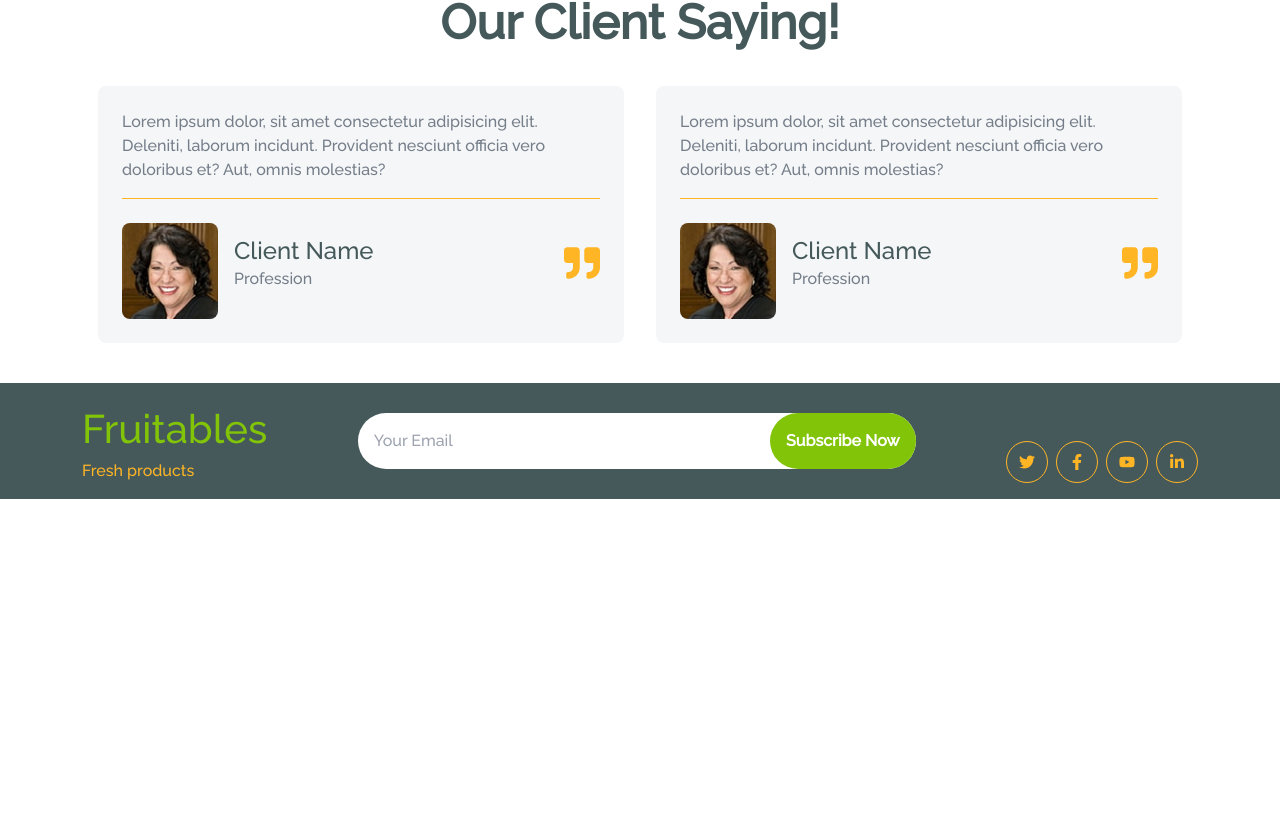
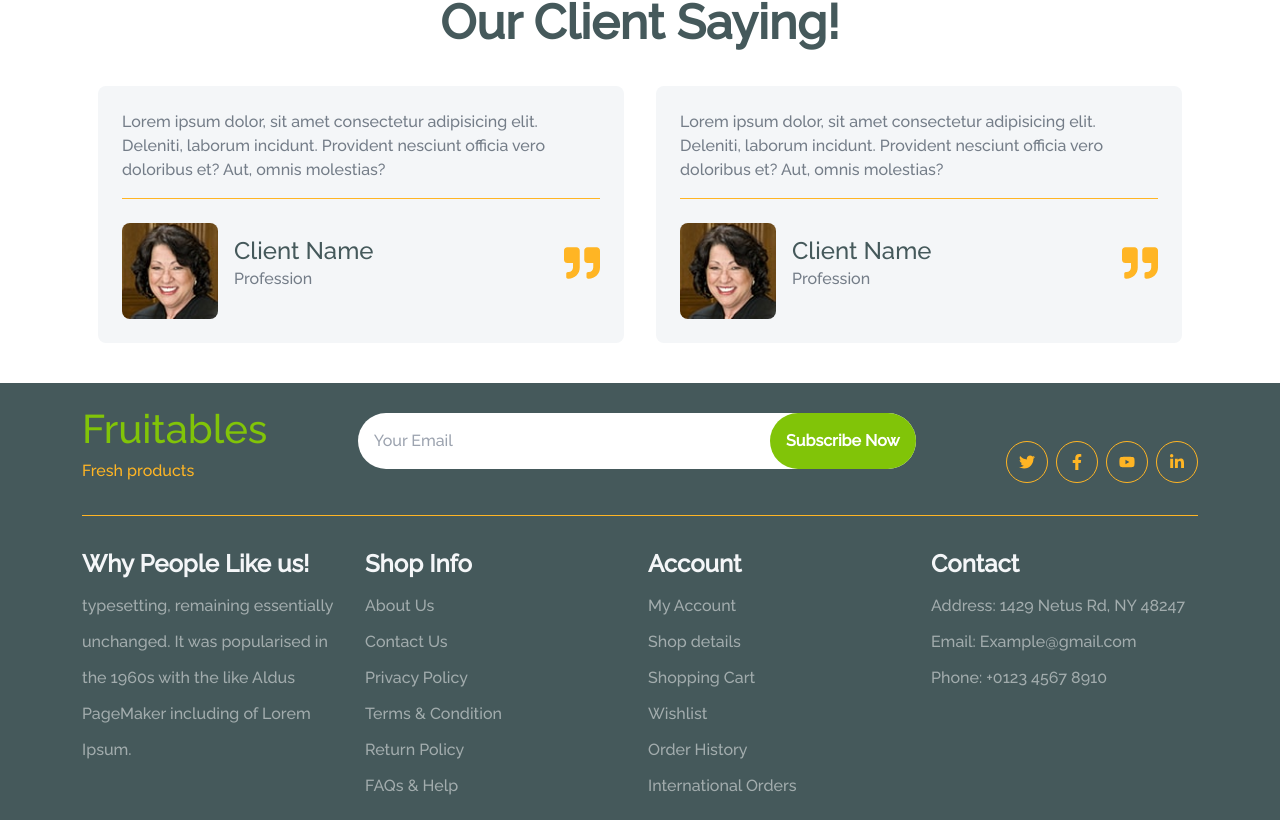
Before and after one commit to dosepehr/fruitables, a Next.js app: page / in a window 1280 px wide. Shown: the part 1885-2705 px from the top of the page. Before the commit the page ends 2384 px from the top, so only its background shows below. Built offline with nearby package versions, Linux system fonts and the light colour scheme.

Commit message:
add footer shortLinks

```diff
--- a/src/components/modules/Footer/Footer.tsx
+++ b/src/components/modules/Footer/Footer.tsx
@@ -1,5 +1,6 @@
 import React from "react";
 import Layout from "../Layout/Layout";
+import ShortLinks from "./components/ShortLinks";
 import {
   FaTwitter,
   FaFacebookF,
@@ -12,11 +13,11 @@ const Footer = () => {
     <div className="mt-10 bg-[#45595b] py-4">
       <Layout>
         <div className="flex flex-col items-center justify-between lg:flex-row">
-          <div className="self-start" >
+          <div className="self-start">
             <p className="text-[2.5rem] text-lightGreen">Fruitables</p>
             <p className="text-mainYellow">Fresh products</p>
           </div>
-          <div className="relative w-full lg:w-1/2 my-4 lg:my-0">
+          <div className="relative my-4 w-full lg:my-0 lg:w-1/2">
             <input
               type="text"
               className="w-full rounded-full px-4 py-4"
@@ -41,6 +42,8 @@ const Footer = () => {
             </div>
           </div>
         </div>
+        <hr className="border-mainYellow my-8" />
+        <ShortLinks />
       </Layout>
     </div>
   );
--- /dev/null
+++ b/src/components/modules/Footer/components/ShortLink.tsx
@@ -0,0 +1,15 @@
+import React, { FC } from "react";
+
+type ShortLinkProps = {
+  text: string;
+};
+
+const ShortLink: FC<ShortLinkProps> = ({ text }) => {
+  return (
+    <span className="leading-9 text-[#ffffff80] duration-500 hover:text-mainYellow">
+      {text}
+    </span>
+  );
+};
+
+export default ShortLink;
--- /dev/null
+++ b/src/components/modules/Footer/components/ShortLinks.tsx
@@ -0,0 +1,33 @@
+import React from "react";
+import ShortLink from "./ShortLink";
+import useFooterLinks from "@/hooks/useFooterLinks";
+const ShortLinks = () => {
+  const footerLinks = useFooterLinks();
+  return (
+    <div className="grid grid-cols-1 gap-4 md:grid-cols-2 lg:grid-cols-4">
+      <div>
+        <p className="mb-2 text-2xl font-semibold text-[#f4f6f8]">
+          Why People Like us!
+        </p>
+        <p className="leading-9 text-[#ffffff80]">
+          typesetting, remaining essentially unchanged. It was popularised in
+          the 1960s with the like Aldus PageMaker including of Lorem Ipsum.
+        </p>
+      </div>
+      {footerLinks.map((box, index) => (
+        <div key={index}>
+          <p className="mb-2 text-2xl font-semibold text-[#f4f6f8]">
+            {box.title}
+          </p>
+          <div className="flex flex-col items-start">
+            {box.links.map((link) => (
+              <ShortLink key={link.id} text={link.text} />
+            ))}
+          </div>
+        </div>
+      ))}
+    </div>
+  );
+};
+
+export default ShortLinks;
--- /dev/null
+++ b/src/hooks/useFooterLinks.ts
@@ -0,0 +1,86 @@
+const useFooterLinks: () => {
+  title: string;
+  links: {
+    id: number;
+    text: string;
+  }[];
+}[] = () => {
+  return [
+    {
+      title: "Shop Info",
+      links: [
+        {
+          id: 1,
+          text: "About Us",
+        },
+        {
+          id: 2,
+          text: "Contact Us",
+        },
+        {
+          id: 3,
+          text: "Privacy Policy",
+        },
+        {
+          id: 4,
+          text: "Terms & Condition",
+        },
+        {
+          id: 5,
+          text: "Return Policy",
+        },
+        {
+          id: 6,
+          text: "FAQs & Help",
+        },
+      ],
+    },
+    {
+      title: "Account",
+      links: [
+        {
+          id: 7,
+          text: "My Account",
+        },
+        {
+          id: 8,
+          text: "Shop details",
+        },
+        {
+          id: 9,
+          text: "Shopping Cart",
+        },
+        {
+          id: 10,
+          text: "Wishlist",
+        },
+        {
+          id: 11,
+          text: "Order History",
+        },
+        {
+          id: 12,
+          text: "International Orders",
+        },
+      ],
+    },
+    {
+      title: "Contact",
+      links: [
+        {
+          id: 13,
+          text: "Address: 1429 Netus Rd, NY 48247",
+        },
+        {
+          id: 14,
+          text: "Email: Example@gmail.com",
+        },
+        {
+          id: 15,
+          text: "Phone: +0123 4567 8910",
+        },
+      ],
+    },
+  ];
+};
+export default useFooterLinks;
```
